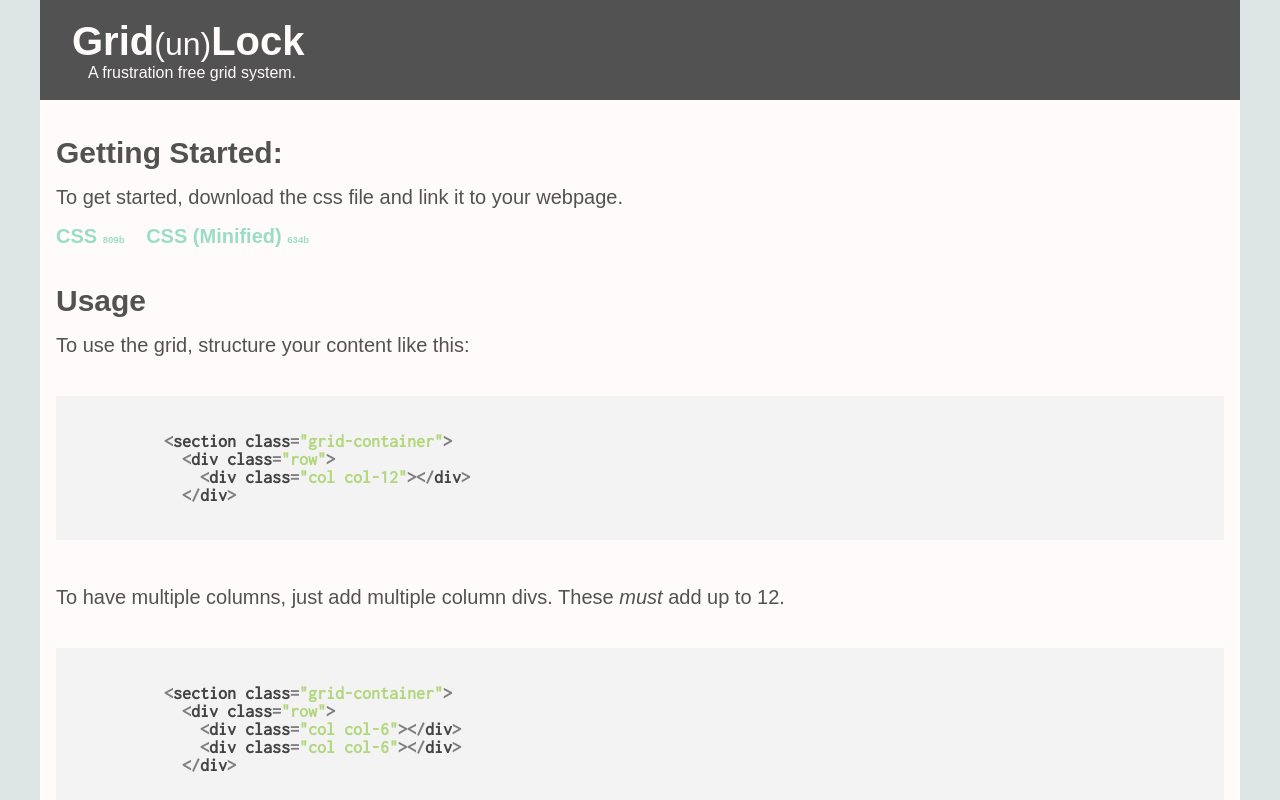
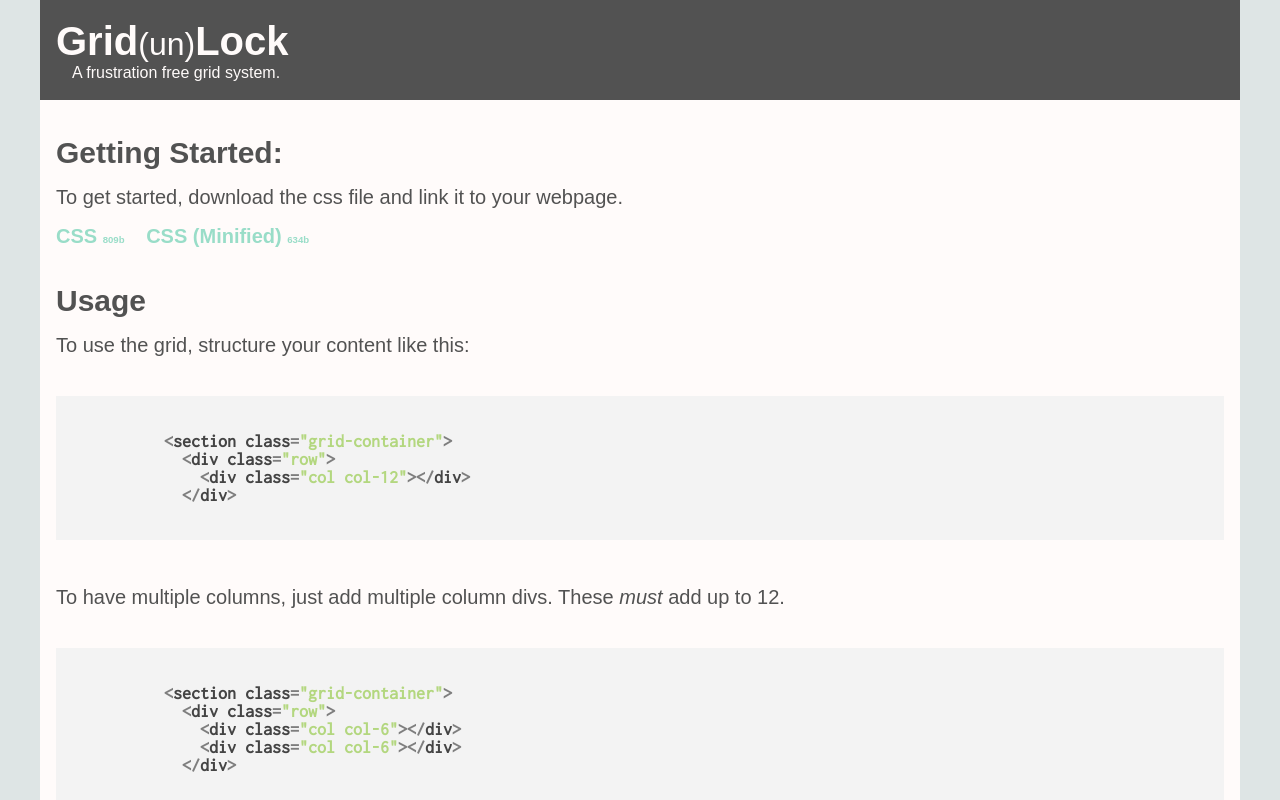
Before and after one commit to tw15egan/grid-unlock, a website: page index.html in a window 1280 px wide. Shown: the top 800 px of the page. Drawn offline with nearby package versions, Linux system fonts and the light colour scheme.

Commit message:
fix padding

```diff
--- a/index.html
+++ b/index.html
@@ -39,7 +39,7 @@
       background-color: #525252;
       height: 100px;
       color: #FFFBFA;
-      padding: 0 0 0 2rem;
+      padding: 0 0 0 1rem;
       display: flex;
       flex-direction: column;
       justify-content: center;
```
